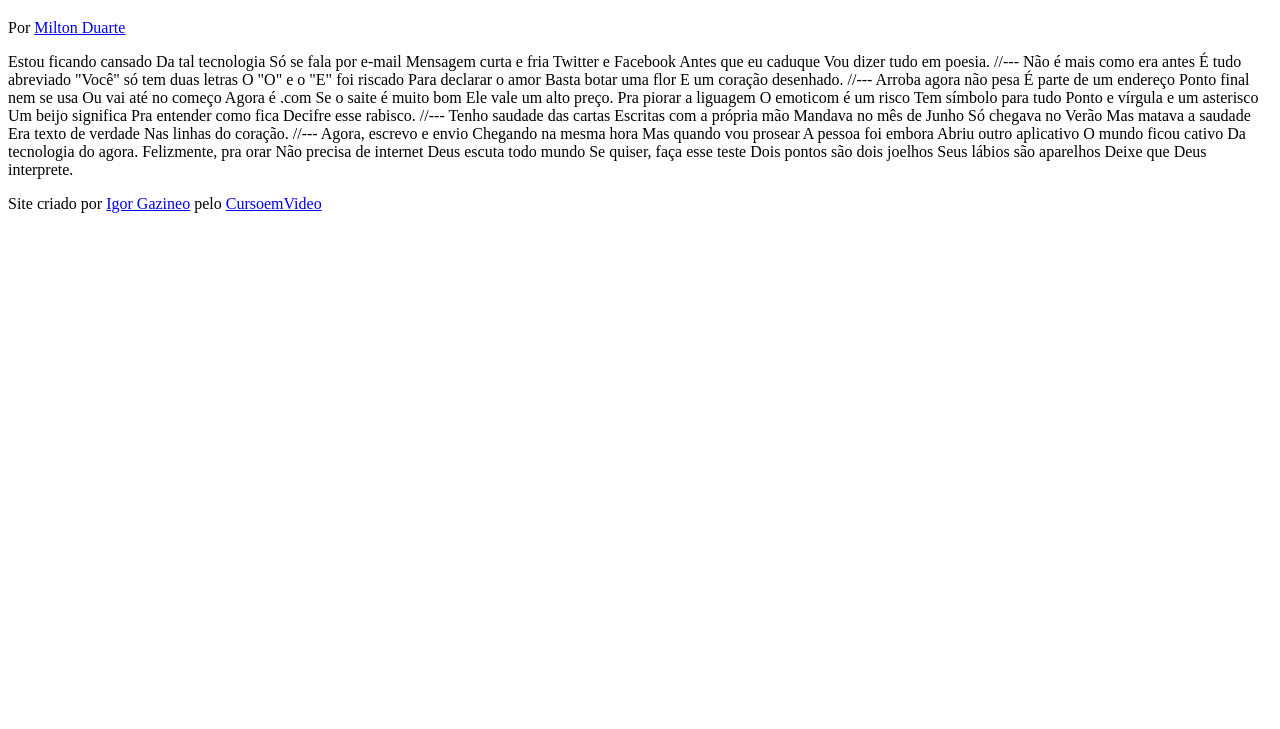
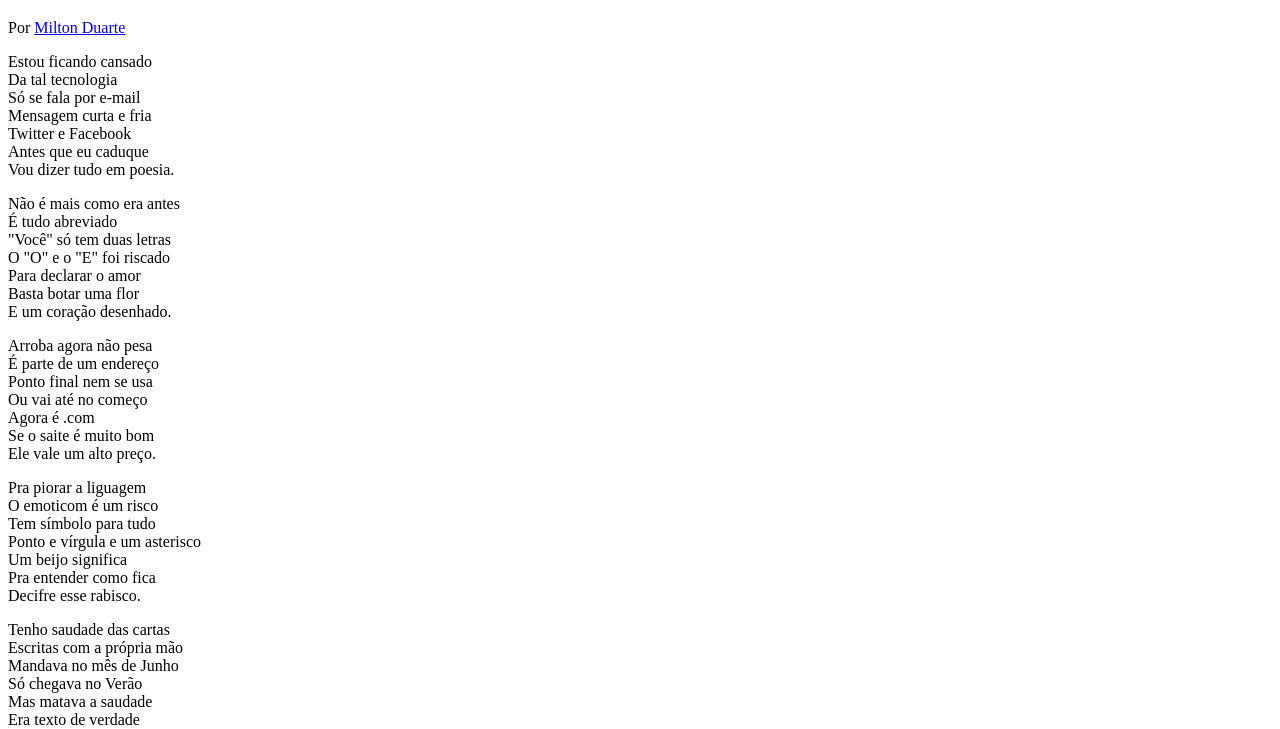
Before and after one commit to IgorGazineo/projeto-cordel, a plain HTML site: page index.html in a window 1280 px wide. Shown: the part 61-790 px from the top of the page. Drawn offline with Linux system fonts and the light colour scheme.

Commit message:
atualizei meu projeto cordel

```diff
--- /dev/null
+++ b/estilo/style.css
@@ -0,0 +1 @@
+@charset "UTF-8";
--- a/index.html
+++ b/index.html
@@ -5,77 +5,94 @@
     <meta http-equiv="X-UA-Compatible" content="IE=edge">
     <meta name="viewport" content="width=device-width, initial-scale=1.0">
     <title>Cordel Moderno</title>
+    <link rel="stylesheet" href="estilo/style.css">
 </head>
 <body>
     <header>
         <h1>Cordel Moderno</h1>
-                <p>Por <a href="https://www.recantodasletras.com.br/poesias/3186743" target="_blank">Milton Duarte</a></p>
+            <p>Por
+                <a href="https://www.recantodasletras.com.br/poesias/3186743" target="_blank">Milton Duarte</a>
+            </p>
 
     </header>
 
-    Estou ficando cansado
-    Da tal tecnologia
-    Só se fala por e-mail
-    Mensagem curta e fria
-    Twitter e Facebook
-    Antes que eu caduque
+        <section>
+            <p>
+                Estou ficando cansado <br>
+                Da tal tecnologia <br>
+                Só se fala por e-mail <br>
+                Mensagem curta e fria <br>
+                Twitter e Facebook <br>
+                Antes que eu caduque <br>
                 Vou dizer tudo em poesia.
+            </p>
+        </section>
 
-    //---
+        <section>
+            <p>
+                Não é mais como era antes <br>
+                É tudo abreviado <br>
+                "Você" só tem duas letras <br>
+                O "O" e o "E" foi riscado <br>
+                Para declarar o amor <br>
+                Basta botar uma flor <br>
+                E um coração desenhado.
+            </p>
+        </section>
 
-    Não é mais como era antes
-    É tudo abreviado
-    "Você" só tem duas letras
-    O "O" e o "E" foi riscado
-    Para declarar o amor
-    Basta botar uma flor
-    E um coração desenhado.
+        <section>
+            <p>
+                Arroba agora não pesa <br>
+                É parte de um endereço <br>
+                Ponto final nem se usa <br>
+                Ou vai até no começo <br>
+                Agora é .com <br>
+                Se o saite é muito bom <br>
+                Ele vale um alto preço.
+            </p>
+            <p>
+                Pra piorar a liguagem <br>
+                O emoticom é um risco <br>
+                Tem símbolo para tudo <br>
+                Ponto e vírgula e um asterisco <br>
+                Um beijo significa <br>
+                Pra entender como fica <br>
+                Decifre esse rabisco.
+            </p>
+        </section>
 
-    //---
+        <section>
+            <p>
+                Tenho saudade das cartas <br>
+                Escritas com a própria mão <br>
+                Mandava no mês de Junho <br>
+                Só chegava no Verão <br>
+                Mas matava a saudade <br>
+                Era texto de verdade <br>
+                Nas linhas do coração.
+            </p>
+        </section>
 
-    Arroba agora não pesa
-    É parte de um endereço
-    Ponto final nem se usa
-    Ou vai até no começo
-    Agora é .com
-    Se o saite é muito bom
-    Ele vale um alto preço.
-
-    Pra piorar a liguagem
-    O emoticom é um risco
-    Tem símbolo para tudo
-    Ponto e vírgula e um asterisco
-    Um beijo significa
-    Pra entender como fica
-    Decifre esse rabisco.
-
-    //---
-
-    Tenho saudade das cartas
-    Escritas com a própria mão
-    Mandava no mês de Junho
-    Só chegava no Verão
-    Mas matava a saudade
-    Era texto de verdade
-    Nas linhas do coração.
-
-    //---
-
-    Agora, escrevo e envio
-    Chegando na mesma hora
-    Mas quando vou prosear
-    A pessoa foi embora
-    Abriu outro aplicativo
-    O mundo ficou cativo
+        <section>
+            <p>
+                Agora, escrevo e envio <br>
+                Chegando na mesma hora <br>
+                Mas quando vou prosear <br>
+                A pessoa foi embora <br>
+                Abriu outro aplicativo <br>
+                O mundo ficou cativo <br>
                 Da tecnologia do agora.
-
-    Felizmente, pra orar
-    Não precisa de internet
-    Deus escuta todo mundo
-    Se quiser, faça esse teste
-    Dois pontos são dois joelhos
-    Seus lábios são aparelhos
+            </p>
+            <p>
+                Felizmente, pra orar <br>
+                Não precisa de internet <br>
+                Deus escuta todo mundo <br>
+                Se quiser, faça esse teste <br>
+                Dois pontos são dois joelhos <br>
+                Seus lábios são aparelhos <br>
                 Deixe que Deus interprete.
+            </p>
+        </section>
 
     <footer>
         <p>Site criado por <a href="https://github.com/IgorGazineo" target="_blank">Igor Gazineo</a> pelo <a href="https://www.cursoemvideo.com" target="_blank">CursoemVideo</a></p>
```
Lines whose indentation alone changed are shown as unchanged.
